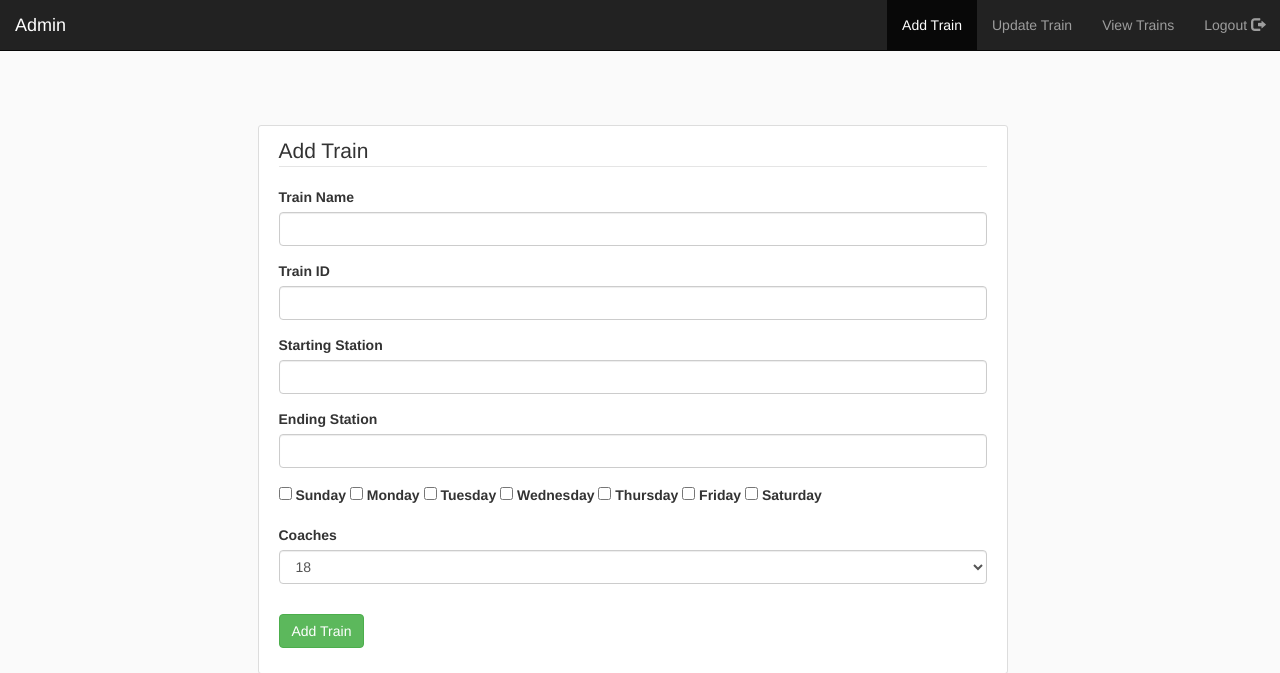
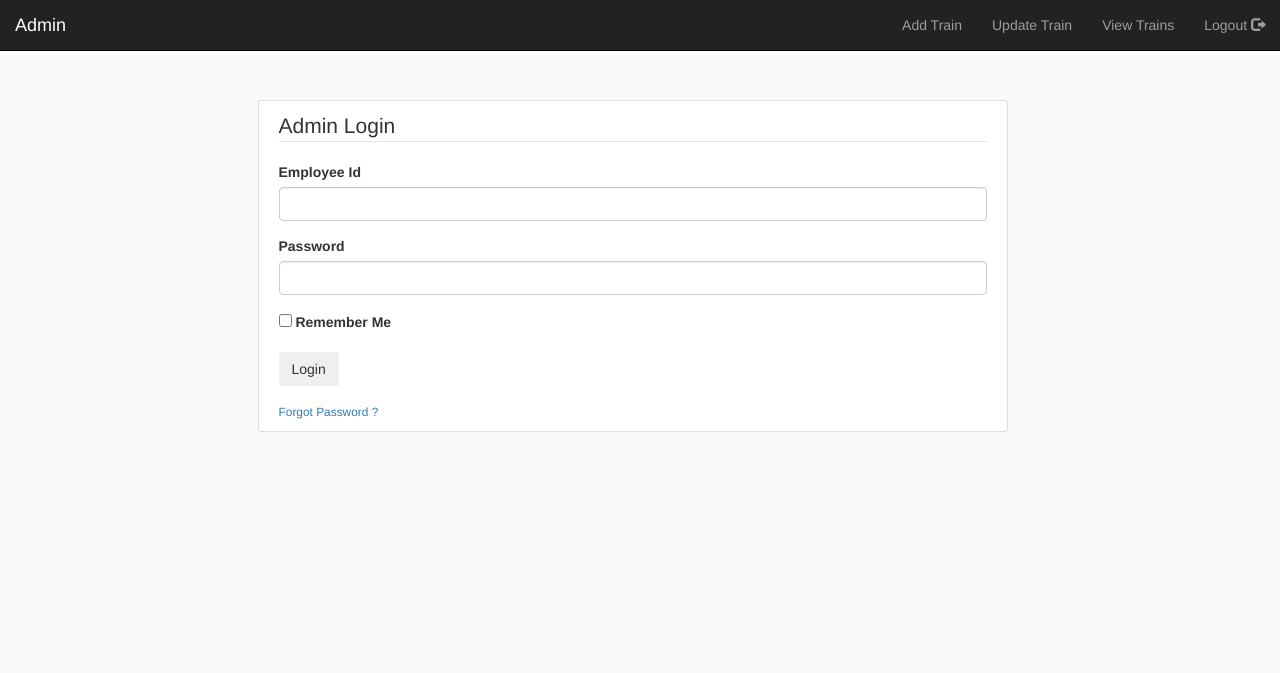
Before and after one commit to Saif807380/Railway-Management-System, a Flask app: page / in a window 1280 px wide. Shown: the top 673 px of the page. Run offline with Flask 2, Linux system fonts and the light colour scheme; some libraries are stand-ins or nearby versions.

Commit message:
Added admin login screen, Application opens to Admin login page and logout takes to admin login page

```diff
--- a/app.py
+++ b/app.py
@@ -1,11 +1,11 @@
 from flask import Flask, render_template, url_for, flash, redirect
-from forms import AddTrain, UpdateTrain, RegistrationForm, LoginForm
+from forms import AddTrain, UpdateTrain, RegistrationForm, LoginForm, AdminLoginForm
 
 app = Flask(__name__)
 
 app.config['SECRET_KEY'] = '5791628bb0b13ce0c676dfde280ba245'
 
-@app.route('/',methods=['GET', 'POST'])
+@app.route('/add_train',methods=['GET', 'POST'])
 def addTrain():
 	form = AddTrain()
 	return render_template('add_train.html',title="Add Train",form = form)
@@ -43,5 +43,15 @@ def login():
 			flash('Invalid Credentials', 'danger')
 	return render_template('login.html', title= "Login", form=form)
 
+@app.route('/',methods=['GET' , 'POST'])
+def adminLogin():
+	form = AdminLoginForm()
+	if  form.validate_on_submit():
+		flash(f'Logged in successfully as {form.employeeid.data}!','success')
+		return redirect(url_for('addTrain'))
+	return render_template('admin_login.html', title= "Admin Login", form=form)
+
+
+
 if __name__ == "__main__":
 	app.run(debug=True)
--- a/forms.py
+++ b/forms.py
@@ -54,3 +54,9 @@ class LoginForm(FlaskForm):
     password = PasswordField('Password', validators=[DataRequired(), Length(min=5, max=15)])
     remember = BooleanField('Remember Me')
     submit = SubmitField('Login')
+
+class AdminLoginForm(FlaskForm):
+    employeeid = StringField('Employee Id',validators=[DataRequired(), Length(min=10)])
+    password = PasswordField('Password',validators=[DataRequired(),Length(min=5 ,max=15)])
+    remember = BooleanField('Remember Me')
+    submit = SubmitField('Login')
--- /dev/null
+++ b/templates/admin_login.html
@@ -0,0 +1,48 @@
+{% extends  "header.html" %}
+{% block content %}
+    <div class="content-section">
+        <form method="POST" action="">
+            {{ form.hidden_tag() }}
+            <fieldset class="form-group">
+                <legend class="border-bottom mb-4">Admin Login</legend>
+                <div class="form-group">
+                    {{ form.employeeid.label(class="form-control-label") }}
+                    {% if form.employeeid.errors %}
+                        {{ form.employeeid(class="form-control form-control-lg is-invalid") }}
+                        <div class="text-danger">
+                            {% for error in form.employeeid.errors %}
+                                <span>{{ error }}</span>
+                            {% endfor %}
+                        </div>
+                    {% else %}
+                        {{ form.employeeid(class="form-control form-control-lg") }}
+                    {% endif %}
+
+                </div>
+                <div class="form-group">
+                    {{ form.password.label(class="form-control-label") }}
+                    {% if form.password.errors %}
+                        {{ form.password(class="form-control form-control-lg is-invalid") }}
+                        <div class="text-danger">
+                            {% for error in form.password.errors %}
+                                <span>{{ error }}</span>
+                            {% endfor %}
+                        </div>
+                    {% else %}
+                        {{ form.password(class="form-control form-control-lg") }}
+                    {% endif %}
+                </div>
+                <div class="form-check">
+                    {{ form.remember(class="form-check-input") }}
+                    {{ form.remember.label(class="form-check-label") }}
+                </div>
+            </fieldset>
+            <div class="form-group">
+                {{ form.submit(class="btn btn-outline-info") }}
+            </div>
+            <small class="text-muted ml-2">
+                <a href="#">Forgot Password ?</a>
+            </small>
+        </form>
+    </div>
+{% endblock content %}
--- a/templates/header.html
+++ b/templates/header.html
@@ -36,7 +36,7 @@
 				    {% else %}
 				    	<li><a href="{{ url_for('view') }}">View Trains</a></li>
 				    {% endif %}
-				    <li><a href="{{ url_for('login') }}">Logout <span class="glyphicon glyphicon-log-out"></span></a></li>
+				    <li><a href="{{ url_for('adminLogin') }}">Logout <span class="glyphicon glyphicon-log-out"></span></a></li>
 				</ul>
 		    </div>
 	 	 </div>
```
